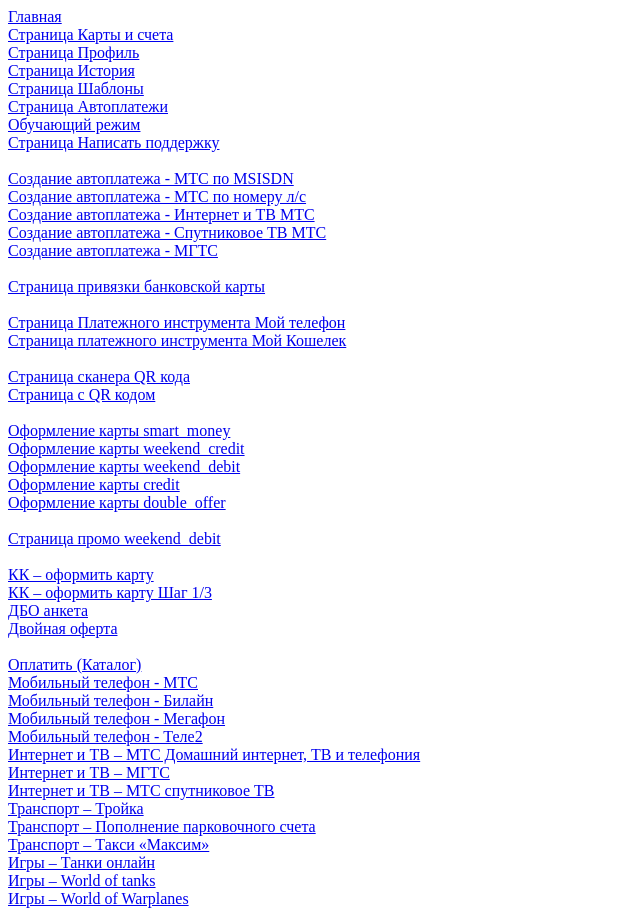
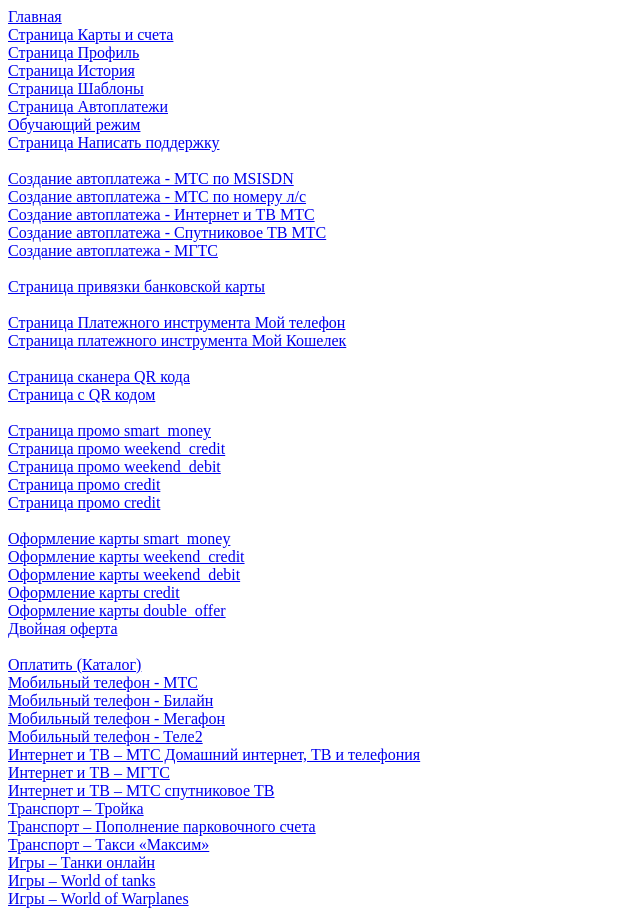
Before and after one commit to stepanov-immo/stepanov-immo.github.io, a plain HTML site: page index.html in a window 1280 px wide. Shown: the top 910 px of the page, without its empty margins (0-640 px from the left). Drawn offline with Linux system fonts and the light colour scheme.

Commit message:
Update index.html

```diff
--- a/index.html
+++ b/index.html
@@ -21,17 +21,17 @@
 <a href="https://mtsmoney.mts.ru/qrcode">Страница сканера QR кода</a><br/>
 <a href="https://mtsmoney.mts.ru/qrcode_show">Страница с QR кодом</a><br/>
 <br/>
+<a href="https://mtsmoney.mts.ru/bank_product_promo?id=smart_money">Страница промо smart_money</a><br/>
+<a href="https://mtsmoney.mts.ru/bank_product_promo?id=weekend_credit">Страница промо weekend_credit</a><br/>
+<a href="https://mtsmoney.mts.ru/bank_product_promo?id=weekend_debit">Страница промо weekend_debit</a><br/>
+<a href="https://mtsmoney.mts.ru/bank_product_promo?id=credit">Страница промо credit</a><br/>
+<a href="https://mtsmoney.mts.ru/bank_product_promo?id=credit">Страница промо credit</a><br/>
+<br/>
 <a href="https://mtsmoney.mts.ru/bank_product_form?type=smart_money">Оформление карты smart_money</a><br/>
 <a href="https://mtsmoney.mts.ru/bank_product_form?type=weekend_credit">Оформление карты weekend_credit</a><br/>
 <a href="https://mtsmoney.mts.ru/bank_product_form?type=weekend_debit">Оформление карты weekend_debit</a><br/>
 <a href="https://mtsmoney.mts.ru/bank_product_form?type=credit">Оформление карты credit</a><br/>
 <a href="https://mtsmoney.mts.ru/bank_product_form?type=double_offer">Оформление карты double_offer</a><br/>
-<br/>
-<a href="https://mtsmoney.mts.ru/bank_product_promo?id=weekend_debit">Страница промо weekend_debit</a><br/>
-<br/>
-<a href="https://mtsmoney.mts.ru/anketa">КК – оформить карту</a><br/>
-<a href="https://mtsmoney.mts.ru/anketa_skip_features">КК – оформить карту Шаг 1/3</a><br/>
-<a href="https://mtsmoney.mts.ru/dbo_anketa">ДБО анкета</a><br/>
 <a href="https://mtsmoney.mts.ru/anketa_double_offer">Двойная оферта</a><br/>
 <br/>
 <a href="https://mtsmoney.mts.ru/catalog">Оплатить (Каталог)</a><br/>
```
